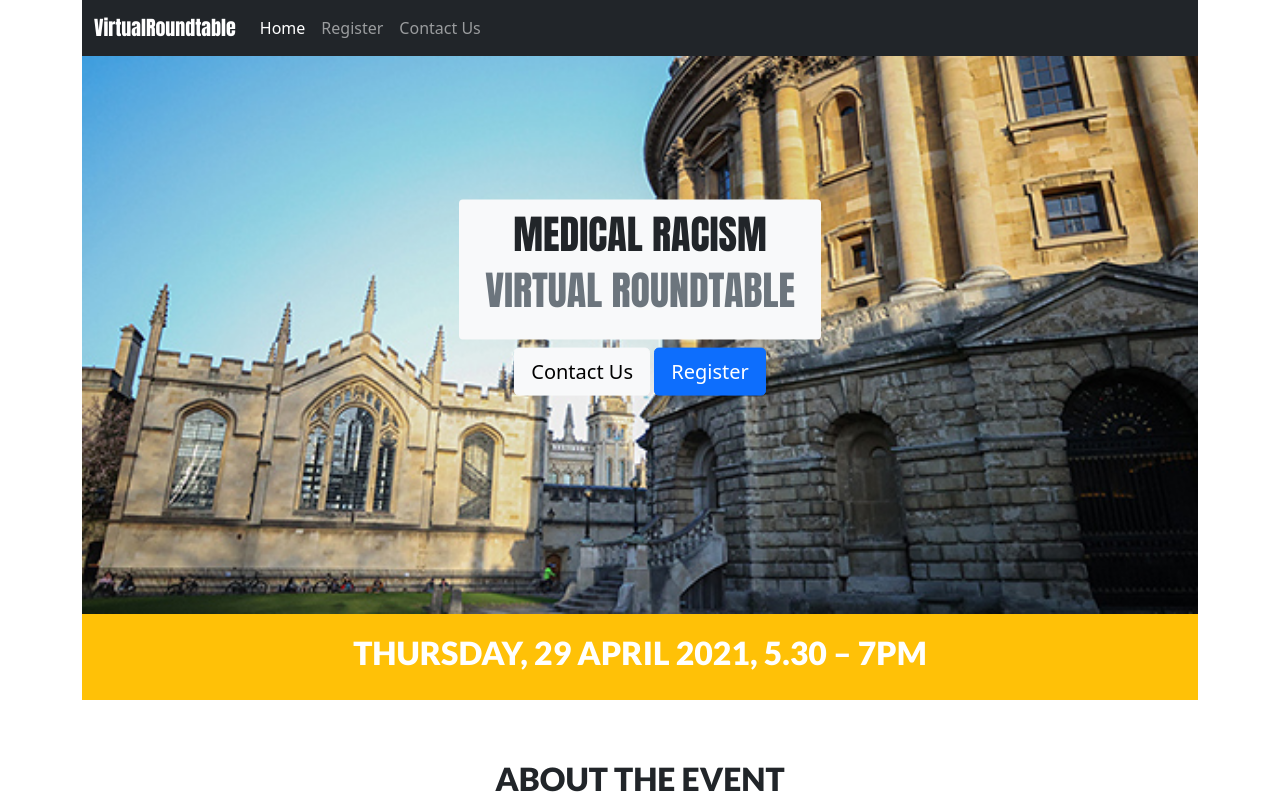
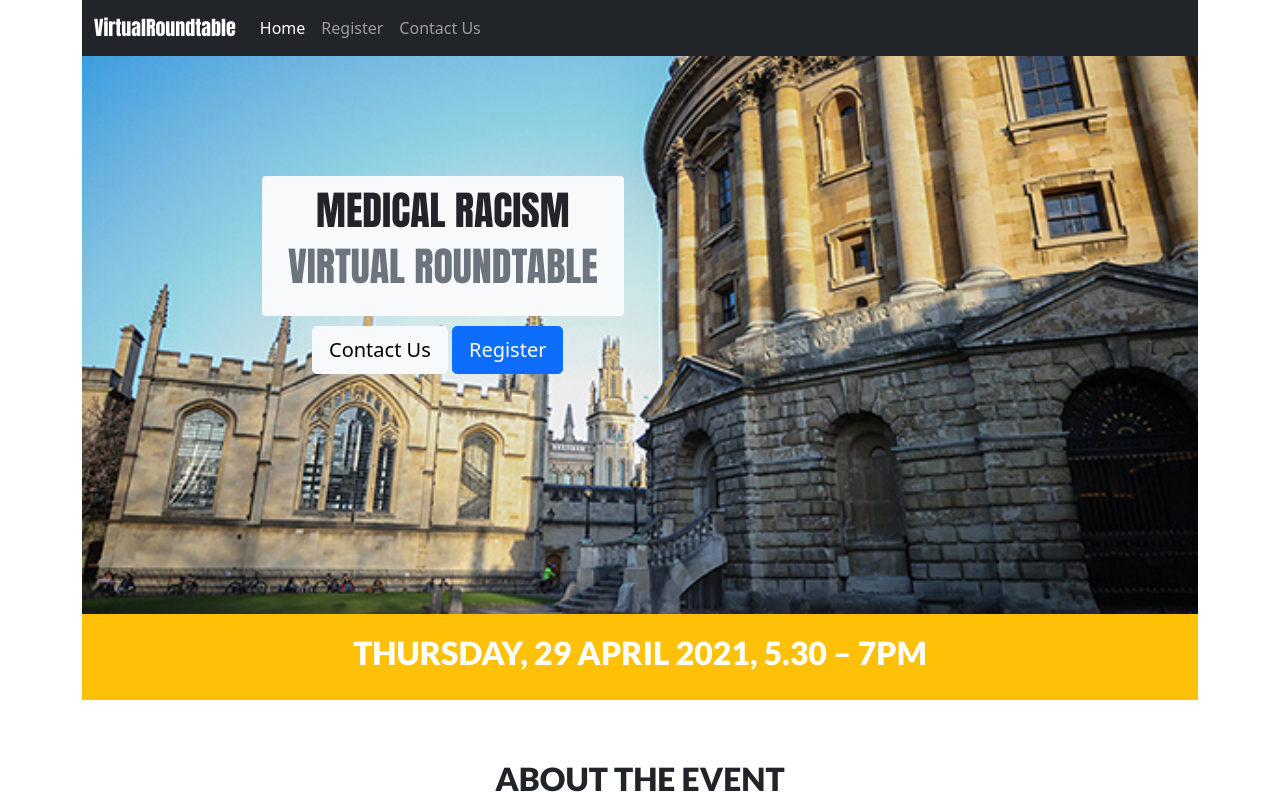
Before and after one commit to virtualroundtable/virtualroundtable.github.io, a plain HTML site: page email.html in a window 1280 px wide. Shown: the top 812 px of the page. Drawn offline with nearby package versions, Linux system fonts and the light colour scheme.

Commit message:
updated draft for emails

```diff
--- a/email.html
+++ b/email.html
@@ -17,7 +17,7 @@
 
 	<header>
 		<div class="container">
-			<nav class="navbar navbar-expand-lg navbar-dark bg-dark">
+			<nav class="navbar navbar-expand-md navbar-dark bg-dark">
 			  <div class="container-fluid">
 			    <a class="navbar-brand" href="/" style="font-family: impact;">VirtualRoundtable</a>
 			    <button class="navbar-toggler" type="button" data-bs-toggle="collapse" data-bs-target="#navbarNav" aria-controls="navbarNav" aria-expanded="false" aria-label="Toggle navigation">
@@ -44,13 +44,9 @@
 
 	<div class="main-content">
 		<div class="container">
-			<div class="carousel-main">
-				<div id="carouselExampleCaptions" class="carousel slide" data-bs-ride="carousel">
-				  <div class="carousel-inner">
-				    <div class="carousel-item active">
+		    <div  style="position: relative;">
 		      <img src="img/first-email.jpg" class="d-block w-100" alt="first slide">
-				      <div class="carousel-caption" style="transform: translateY(-60%);">
-				        <h1 class="badge bg-light text-dark text-wrap fs-1">
+		        <h1 class="badge bg-light text-dark text-wrap fs-1"  style="position: absolute; top: 120px; left: 180px;">
 		        	<p>
 		        		Medical Racism
 		        	</p>
@@ -58,14 +54,10 @@
 		        		virtual roundtable
 		        	</p>
 		        </h1>
-				        <p>
+		        <p style="position: absolute; top: 270px; left: 230px;">
 		        	<a href="mailto:ippanemail@gmail.com" class="btn btn-light btn-lg">Contact Us</a>
 		        	<a href="https://bit.ly/3sD4uPg" class="btn btn-primary btn-lg">Register</a>
 		        </p>
-				      </div>
-				    </div>
-				  </div>
-				</div>
 		    </div>
 
 			<div class="event-date text-center bg-warning text-white">
```
Lines whose indentation alone changed are shown as unchanged.
